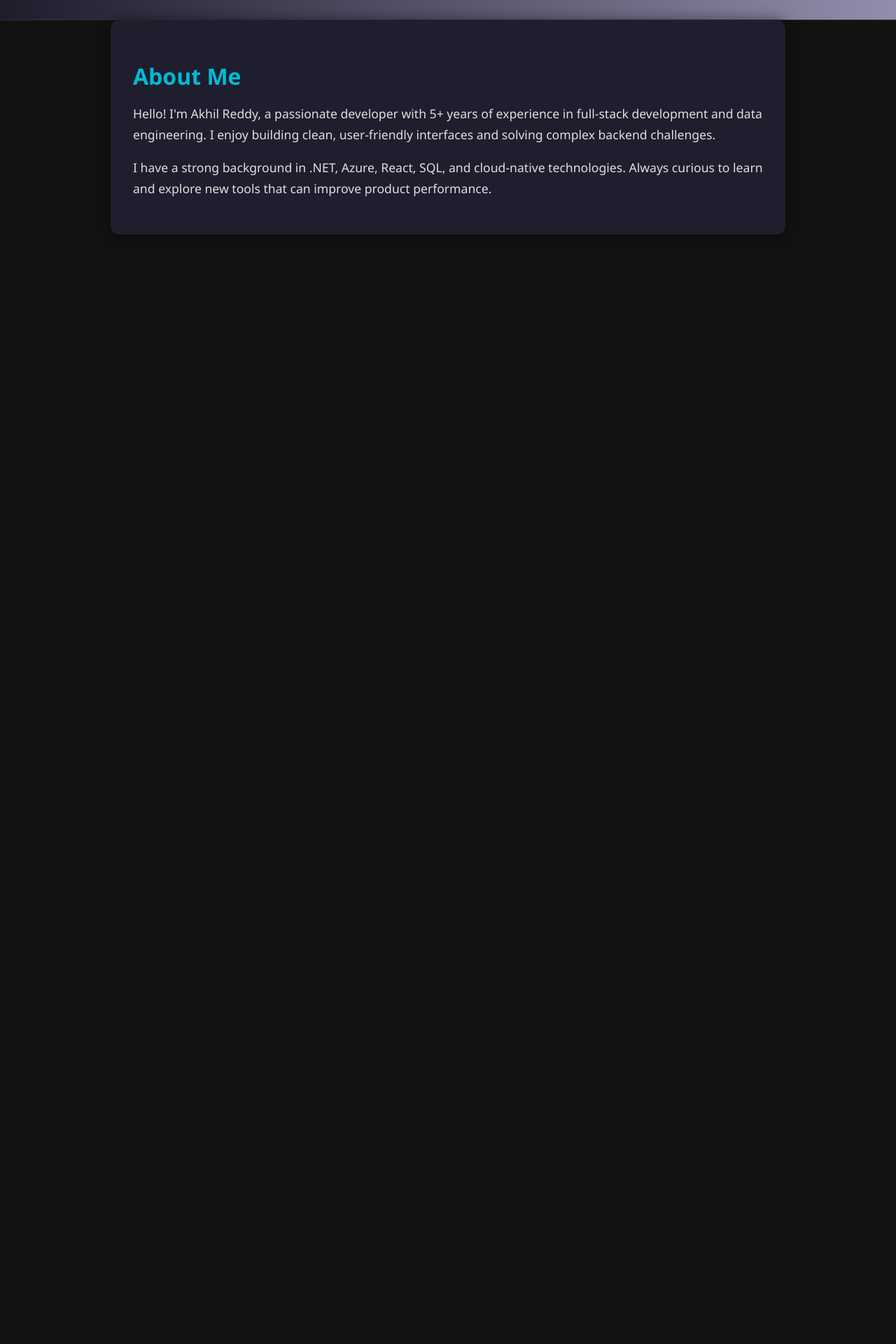
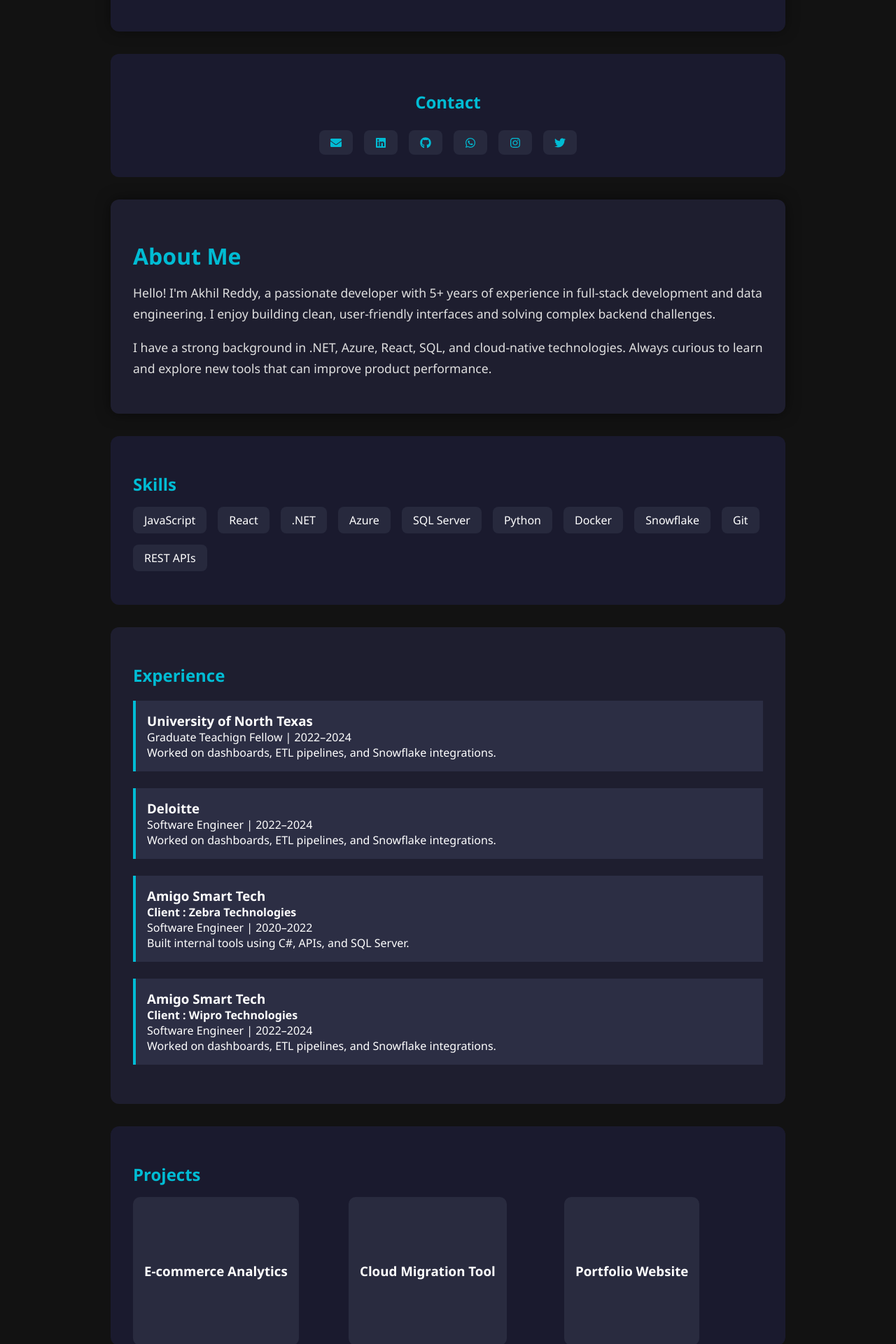
Before and after one commit to akhilMotakatla/portfolio-site, a React (Create React App) app: page / in a window 1280 px wide. Shown: the part 160-2080 px from the top of the page at 70% size. Before the commit the page ends 800 px from the top, so only its background shows below. Built offline with nearby package versions, Linux system fonts and the light colour scheme.

Commit message:
added some data and css styles

```diff
--- a/package.json
+++ b/package.json
@@ -9,6 +9,7 @@
     "@testing-library/user-event": "^13.5.0",
     "react": "^19.1.0",
     "react-dom": "^19.1.0",
+    "react-icons": "^5.5.0",
     "react-scripts": "5.0.1",
     "web-vitals": "^2.1.4"
   },
--- a/src/App.js
+++ b/src/App.js
@@ -1,12 +1,22 @@
 import React from 'react';
 import Header from './components/Header';
 import AboutMe from './components/AboutMe';
+import Skills from './components/Skills';
+import Projects from './components/Projects';
+import Experience from './components/Experience';
+import Contact from './components/Contact';
 
 function App() {
   return (
     <div className="App">
       <Header />
+      <Contact />
       <AboutMe />
+      <Skills />
+      <Experience />
+      <Projects />
+
+
     </div>
   );
 }
--- a/src/components/Contact.js
+++ b/src/components/Contact.js
@@ -0,0 +1,33 @@
+import React from 'react';
+import '../styles/contact.css';
+import { FaEnvelope, FaLinkedin, FaGithub, FaWhatsapp, FaInstagram, FaTwitter } from 'react-icons/fa';
+
+function Contact() {
+  return (
+    <section className="contact">
+      <h2>Contact</h2>
+      <div className="contact-icons">
+        <a href="mailto:akhil@example.com" target="_blank" rel="noreferrer">
+          <FaEnvelope />
+        </a>
+        <a href="https://linkedin.com/in/akhilreddy" target="_blank" rel="noreferrer">
+          <FaLinkedin />
+        </a>
+        <a href="https://github.com/akhilreddy" target="_blank" rel="noreferrer">
+          <FaGithub />
+        </a>
+        <a href="https://wa.me/1234567890" target="_blank" rel="noreferrer">
+          <FaWhatsapp />
+        </a>
+        <a href="https://instagram.com/akhilreddy" target="_blank" rel="noreferrer">
+          <FaInstagram />
+        </a>
+        <a href="https://twitter.com/akhilreddy" target="_blank" rel="noreferrer">
+          <FaTwitter />
+        </a>
+      </div>
+    </section>
+  );
+}
+
+export default Contact;
--- a/src/components/Experience.js
+++ b/src/components/Experience.js
@@ -0,0 +1,34 @@
+import React from 'react';
+import '../styles/experience.css';
+
+function Experience() {
+  return (
+    <section className="experience">
+      <h2>Experience</h2>
+       <div className="job">
+        <h3>University of North Texas</h3>
+        <p>Graduate Teachign Fellow | 2022–2024</p>
+        <p>Worked on dashboards, ETL pipelines, and Snowflake integrations.</p>
+      </div>
+      <div className="job">
+        <h3>Deloitte</h3>
+        <p>Software Engineer | 2022–2024</p>
+        <p>Worked on dashboards, ETL pipelines, and Snowflake integrations.</p>
+      </div>
+      <div className="job">
+        <h3>Amigo Smart Tech</h3>
+        <h4>Client : Zebra Technologies</h4>
+        <p>Software Engineer | 2020–2022</p>
+        <p>Built internal tools using C#, APIs, and SQL Server.</p>
+      </div>
+       <div className="job">
+        <h3>Amigo Smart Tech</h3>
+        <h4>Client : Wipro Technologies</h4>
+        <p>Software Engineer | 2022–2024</p>
+        <p>Worked on dashboards, ETL pipelines, and Snowflake integrations.</p>
+      </div>
+    </section>
+  );
+}
+
+export default Experience;
--- a/src/components/Projects.js
+++ b/src/components/Projects.js
@@ -0,0 +1,32 @@
+import React from 'react';
+import '../styles/projects.css';
+
+const projects = [
+  { title: 'E-commerce Analytics', description: 'Built a dashboard using React and Snowflake.' },
+  { title: 'Cloud Migration Tool', description: 'Migrated SQL workloads to Azure using Data Factory.' },
+  { title: 'Portfolio Website', description: 'This portfolio built with React and GitHub Pages.' }
+];
+
+function Projects() {
+  return (
+    <section className="projects">
+      <h2>Projects</h2>
+      <div className="project-grid">
+        {projects.map((project, index) => (
+          <div className="card" key={index}>
+            <div className="card-inner">
+              <div className="card-front">
+                <h3>{project.title}</h3>
+              </div>
+              <div className="card-back">
+                <p>{project.description}</p>
+              </div>
+            </div>
+          </div>
+        ))}
+      </div>
+    </section>
+  );
+}
+
+export default Projects;
--- a/src/components/Skills.js
+++ b/src/components/Skills.js
@@ -0,0 +1,22 @@
+import React from 'react';
+import '../styles/skills.css';
+
+function Skills() {
+  const skills = [
+    'JavaScript', 'React', '.NET', 'Azure', 'SQL Server',
+    'Python', 'Docker', 'Snowflake', 'Git', 'REST APIs'
+  ];
+
+  return (
+    <section className="skills">
+      <h2>Skills</h2>
+      <ul>
+        {skills.map((skill, index) => (
+          <li key={index} className="skill-item">{skill}</li>
+        ))}
+      </ul>
+    </section>
+  );
+}
+
+export default Skills;
--- /dev/null
+++ b/src/styles/contact.css
@@ -0,0 +1,39 @@
+.contact {
+  margin: 2rem auto;
+  padding: 2rem;
+  max-width: 900px;
+  background-color: #1a1a2e;
+  border-radius: 12px;
+  text-align: center;
+}
+
+.contact h2 {
+  color: #00bcd4;
+  margin-bottom: 1.5rem;
+}
+
+.contact-icons {
+  display: flex;
+  flex-wrap: wrap;
+  justify-content: center;
+  gap: 1rem;
+}
+
+.contact-icons a {
+  display: flex;
+  align-items: center;
+  gap: 0.4rem;
+  background-color: #27293d;
+  color: #00bcd4;
+  padding: 0.6rem 1rem;
+  border-radius: 8px;
+  font-size: 1rem;
+  transition: background-color 0.3s ease, transform 0.2s ease;
+  text-decoration: none;
+}
+
+.contact-icons a:hover {
+  background-color: #00bcd4;
+  color: #000;
+  transform: translateY(-3px);
+}
--- /dev/null
+++ b/src/styles/experience.css
@@ -0,0 +1,36 @@
+.experience {
+  padding: 2rem;
+  margin: 2rem auto;
+  max-width: 900px;
+  background-color: #1e1e2f;
+  border-radius: 12px;
+}
+
+.experience h2 {
+  color: #00bcd4;
+}
+
+.job {
+  margin-bottom: 1.5rem;
+  padding: 1rem;
+  border-left: 4px solid #00bcd4;
+  background-color: #2c2e44;
+  transition: background 0.3s ease;
+}
+
+.job:hover {
+  background-color: #3a3d5c;
+}
+
+.job h3 {
+  margin: 0;
+  color: #ffffff;
+}
+.job h4 {
+  margin: 0;
+  color: #ffffff;
+}
+.job p {
+  margin: 0;
+  color: #ffffff;
+}
--- a/src/styles/header.css
+++ b/src/styles/header.css
@@ -1,7 +1,22 @@
 .header {
+  margin: 2rem auto;
+  padding: 2rem;
+  max-width: 900px;
+  background-color: #1a1a2e;
+  border-radius: 12px;
   text-align: center;
-  padding: 2rem;
-  background: linear-gradient(90deg, #1f1c2c, #928dab);
-  color: white;
-  border-bottom: 1px solid #333;
+  color: #ffffff;
+  box-shadow: 0 0 20px rgba(0, 0, 0, 0.4);
 }
+
+.header h1 {
+  margin: 0;
+  font-size: 2.5rem;
+  color: #00bcd4;
+}
+
+.header p {
+  font-size: 1.2rem;
+  color: #e0e0e0;
+  margin-top: 0.5rem;
+}
--- /dev/null
+++ b/src/styles/projects.css
@@ -0,0 +1,56 @@
+.projects {
+  margin: 2rem auto;
+  max-width: 900px;
+  padding: 2rem;
+  background-color: #1a1a2e;
+  border-radius: 12px;
+}
+
+.projects h2 {
+  color: #00bcd4;
+  margin-bottom: 1rem;
+}
+
+.project-grid {
+  display: grid;
+  grid-template-columns: repeat(auto-fit, minmax(250px, 1fr));
+  gap: 1.5rem;
+}
+
+.card {
+  perspective: 1000px;
+}
+
+.card-inner {
+  position: relative;
+  width: 100%;
+  height: 180px;
+  transition: transform 0.6s;
+  transform-style: preserve-3d;
+}
+
+.card:hover .card-inner {
+  transform: rotateY(180deg);
+}
+
+.card-front,
+.card-back {
+  position: absolute;
+  backface-visibility: hidden;
+  background: #292b3f;
+  color: white;
+  padding: 1rem;
+  border-radius: 10px;
+  height: 100%;
+  display: flex;
+  justify-content: center;
+  align-items: center;
+}
+
+.card-front {
+  font-weight: bold;
+}
+
+.card-back {
+  transform: rotateY(180deg);
+}
--- /dev/null
+++ b/src/styles/skills.css
@@ -0,0 +1,34 @@
+.skills {
+  margin: 2rem auto;
+  max-width: 900px;
+  padding: 2rem;
+  background-color: #1a1a2e;
+  border-radius: 12px;
+}
+
+.skills h2 {
+  color: #00bcd4;
+  margin-bottom: 1rem;
+}
+
+.skills ul {
+  display: flex;
+  flex-wrap: wrap;
+  list-style: none;
+  gap: 1rem;
+  padding: 0;
+}
+
+.skill-item {
+  background: #27293d;
+  color: #fff;
+  padding: 0.5rem 1rem;
+  border-radius: 8px;
+  transition: all 0.3s ease;
+}
+
+.skill-item:hover {
+  transform: scale(1.1);
+  background-color: #00bcd4;
+  color: #000;
+}
```
Also changed, not shown: src/styles/project.css (deleted), 1 other file (tests, documents, lock files or other folders).
